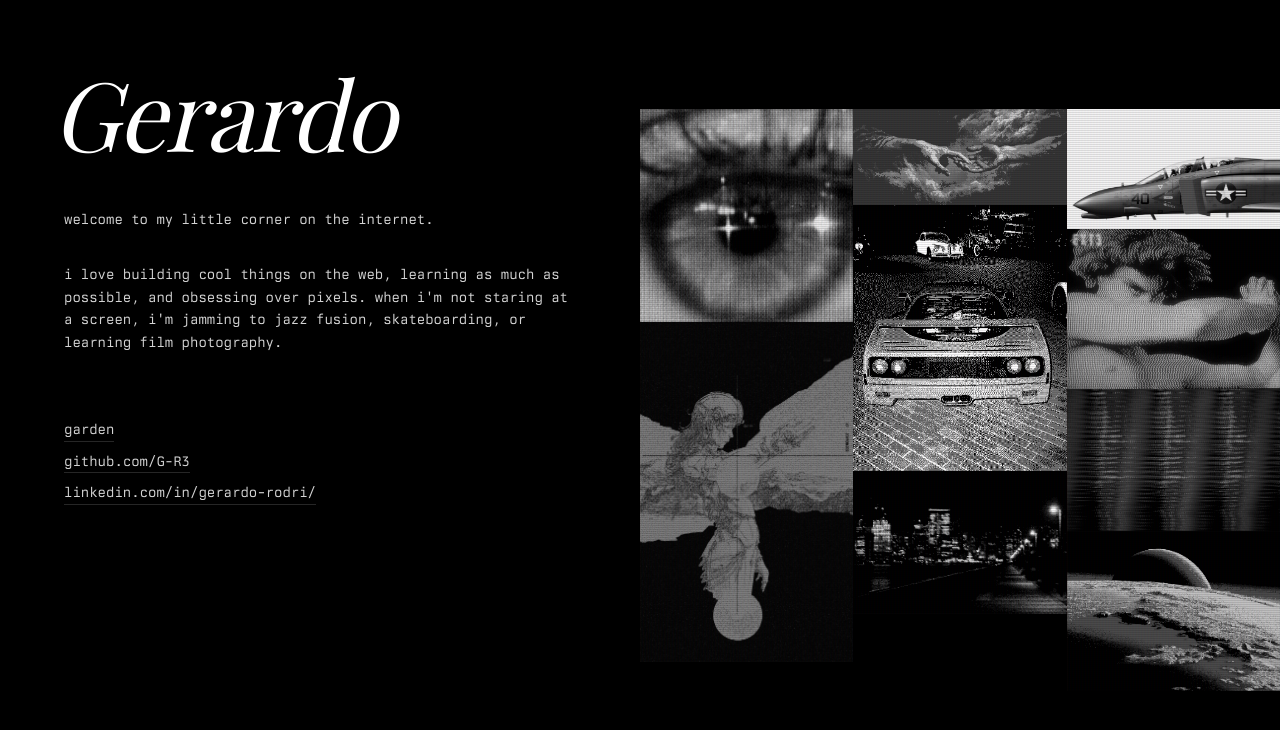
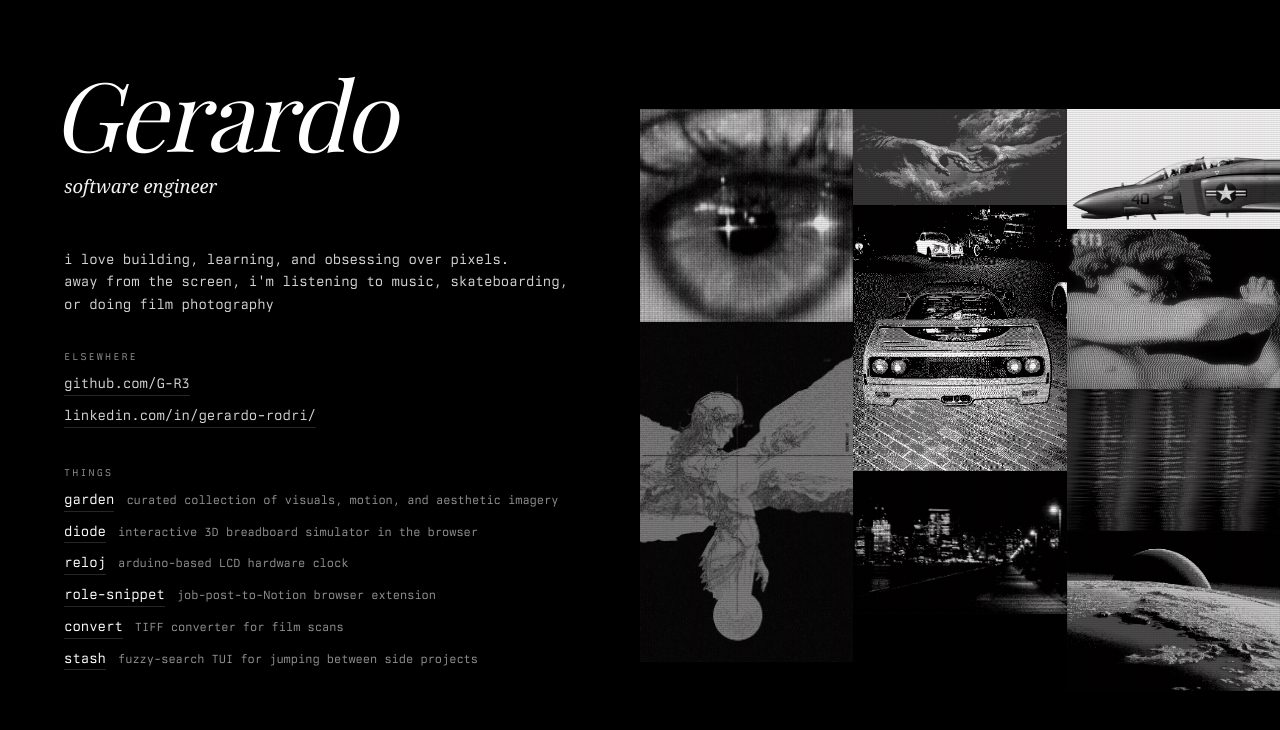
Before and after one commit to G-R3/gerar.dev, a Next.js app: page / in a window 1280 px wide. Shown: the top 730 px of the page. Built offline with nearby package versions, Linux system fonts and the light colour scheme; a web font is replaced by a local one.

Commit message:
make home better

```diff
--- a/src/app/page.tsx
+++ b/src/app/page.tsx
@@ -23,29 +23,29 @@ export default function Home() {
             <h1 className="-ml-2 lg:-ml-3 text-6xl lg:text-8xl font-serif italic tracking-tighter text-white mix-blend-difference">
               Gerardo
             </h1>
+            <p className="mt-3 w-fit font-serif text-[1.15rem] italic">
+              software engineer
+            </p>
           </header>
 
           <div className="space-y-8 text-sm leading-relaxed text-neutral-300">
-            <p>welcome to my little corner on the internet.</p>
             <p>
-              i love building cool things on the web, learning as much as
-              possible, and obsessing over pixels. when i&apos;m not staring at
-              a screen, i&apos;m jamming to jazz fusion, skateboarding, or
-              learning film photography.
+              i love building, learning, and obsessing over pixels. <br />
+              away from the screen, i&apos;m listening to music, skateboarding,
+              or doing film photography
             </p>
 
-            <div className="pt-8 space-y-2">
-              <Link
-                href="/garden"
-                className="flex items-center gap-1 w-fit border-b border-neutral-800"
-              >
-                garden
-              </Link>
+            <div className="space-y-9">
+              <section className="space-y-2">
+                <h2 className="w-fit !font-mono !tracking-[0.22em] text-[10px] text-neutral-400/90">
+                  ELSEWHERE
+                </h2>
+                <div className="flex flex-col gap-2">
                   <a
                     href="https://github.com/G-R3"
                     target="_blank"
                     rel="noopener noreferrer"
-                className="block w-fit border-b border-neutral-800"
+                    className="block w-fit border-b border-neutral-800 transition-colors hover:border-white hover:text-white"
                   >
                     github.com/G-R3
                   </a>
@@ -53,10 +53,97 @@ export default function Home() {
                     href="https://linkedin.com/in/gerardo-rodri/"
                     target="_blank"
                     rel="noopener noreferrer"
-                className="block w-fit border-b border-neutral-800"
+                    className="block w-fit border-b border-neutral-800 transition-colors hover:border-white hover:text-white"
                   >
                     linkedin.com/in/gerardo-rodri/
                   </a>
+                </div>
+              </section>
+
+              <section className="space-y-2">
+                <h2 className="w-fit !font-mono !tracking-[0.22em] text-[10px] text-neutral-400/90">
+                  THINGS
+                </h2>
+                <div className="flex flex-col gap-2">
+                  <div className="flex items-baseline gap-3">
+                    <Link
+                      href="/garden"
+                      className="w-fit border-b border-neutral-800 text-white transition-colors hover:border-white"
+                    >
+                      garden
+                    </Link>
+                    <p className="text-xs text-neutral-400/90">
+                      curated collection of visuals, motion, and aesthetic
+                      imagery
+                    </p>
+                  </div>
+                  <div className="flex items-baseline gap-3">
+                    <a
+                      href="https://github.com/G-R3/diode"
+                      target="_blank"
+                      rel="noopener noreferrer"
+                      className="w-fit border-b border-neutral-800 text-white transition-colors hover:border-white"
+                    >
+                      diode
+                    </a>
+                    <p className="text-xs text-neutral-400/90">
+                      interactive 3D breadboard simulator in the browser
+                    </p>
+                  </div>
+                  <div className="flex items-baseline gap-3">
+                    <a
+                      href="https://github.com/G-R3/reloj"
+                      target="_blank"
+                      rel="noopener noreferrer"
+                      className="w-fit border-b border-neutral-800 text-white transition-colors hover:border-white"
+                    >
+                      reloj
+                    </a>
+                    <p className="text-xs text-neutral-400/90">
+                      arduino-based LCD hardware clock
+                    </p>
+                  </div>
+                  <div className="flex items-baseline gap-3">
+                    <a
+                      href="https://github.com/G-R3/role-snippet"
+                      target="_blank"
+                      rel="noopener noreferrer"
+                      className="w-fit border-b border-neutral-800 text-white transition-colors hover:border-white"
+                    >
+                      role-snippet
+                    </a>
+                    <p className="text-xs text-neutral-400/90">
+                      job-post-to-Notion browser extension
+                    </p>
+                  </div>
+                  <div className="flex items-baseline gap-3">
+                    <a
+                      href="https://github.com/G-R3/convert"
+                      target="_blank"
+                      rel="noopener noreferrer"
+                      className="w-fit border-b border-neutral-800 text-white transition-colors hover:border-white"
+                    >
+                      convert
+                    </a>
+                    <p className="text-xs text-neutral-400/90">
+                      TIFF converter for film scans
+                    </p>
+                  </div>
+                  <div className="flex items-baseline gap-3">
+                    <a
+                      href="https://github.com/G-R3/stash"
+                      target="_blank"
+                      rel="noopener noreferrer"
+                      className="w-fit border-b border-neutral-800 text-white transition-colors hover:border-white"
+                    >
+                      stash
+                    </a>
+                    <p className="text-xs text-neutral-400/90">
+                      fuzzy-search TUI for jumping between side projects
+                    </p>
+                  </div>
+                </div>
+              </section>
             </div>
           </div>
         </div>
```
Lines whose indentation alone changed are shown as unchanged.
